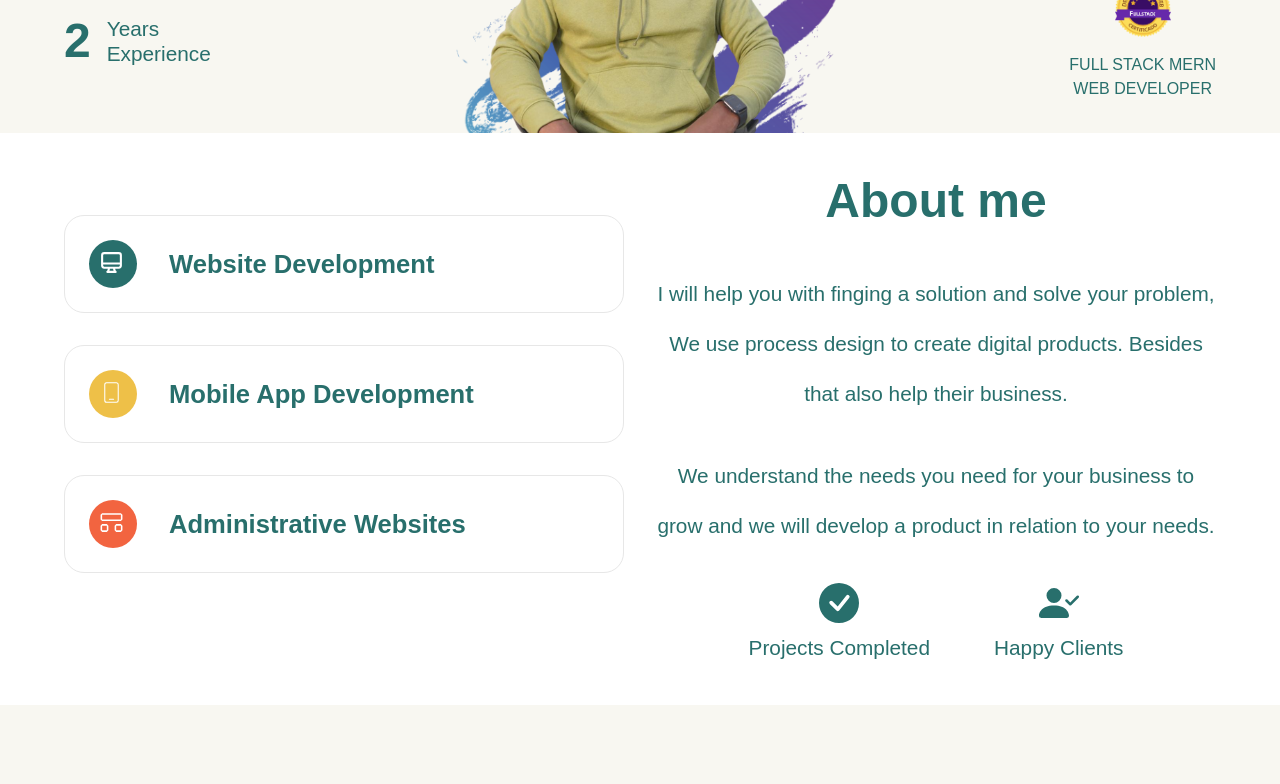
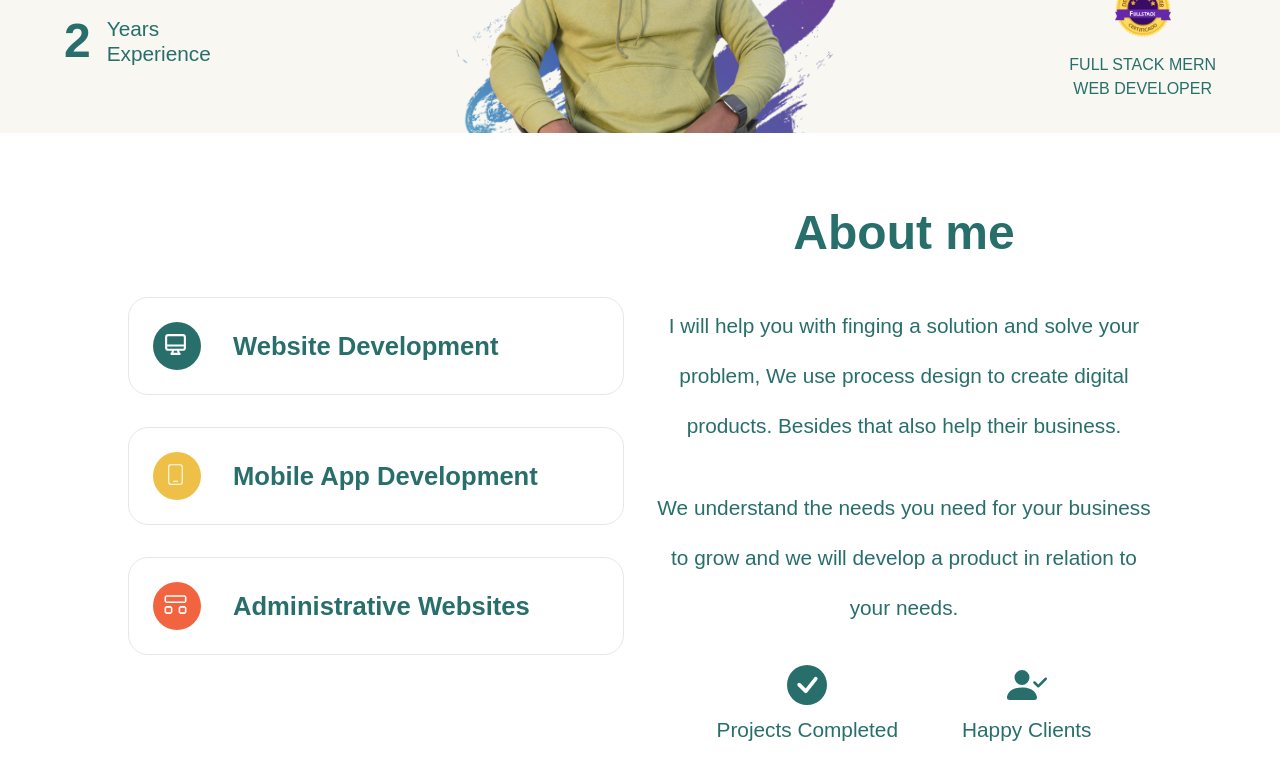
Before and after one commit to GelfisHorn/personal-web-portfolio, a React (Vite) app: page / in a window 1280 px wide. Shown: the part 500-1284 px from the top of the page. Built offline with nearby package versions, Linux system fonts and the light colour scheme; a web font is replaced by a local one.

Commit message:
dev:changes

```diff
--- a/src/modules/Experience/Experience.module.scss
+++ b/src/modules/Experience/Experience.module.scss
@@ -4,7 +4,7 @@
   background: white;
 
   .container{
-    align-items: flex-start;
+    align-items: center;
     gap: 2rem;
     flex-wrap: wrap;
 
@@ -18,7 +18,6 @@
       }
       display: flex;
       flex-direction: column;
-      margin-top: 50px;
       gap: 2rem;
 
       .exp{
--- a/src/modules/Experience/index.tsx
+++ b/src/modules/Experience/index.tsx
@@ -13,7 +13,7 @@ const Experience = () => {
       initial="hidden"
       whileInView="show"
       viewport={{ once: false, amount: 0.25 }}
-      className={css.wrapper}
+      className={`paddings ${css.wrapper}`}
     >
       <a className="anchor" id="services"></a>
       <div
--- a/src/modules/Skills/Skills.module.scss
+++ b/src/modules/Skills/Skills.module.scss
@@ -39,7 +39,7 @@
       .skills{
         box-shadow: rgb(0 0 0 /5%) -3px 11px 13px 0px;
         height: 19rem;
-        padding: 2rem 0;
+        padding: 4rem 0;
         display: flex !important;
         flex-direction: column;
         gap: 1rem;
```
